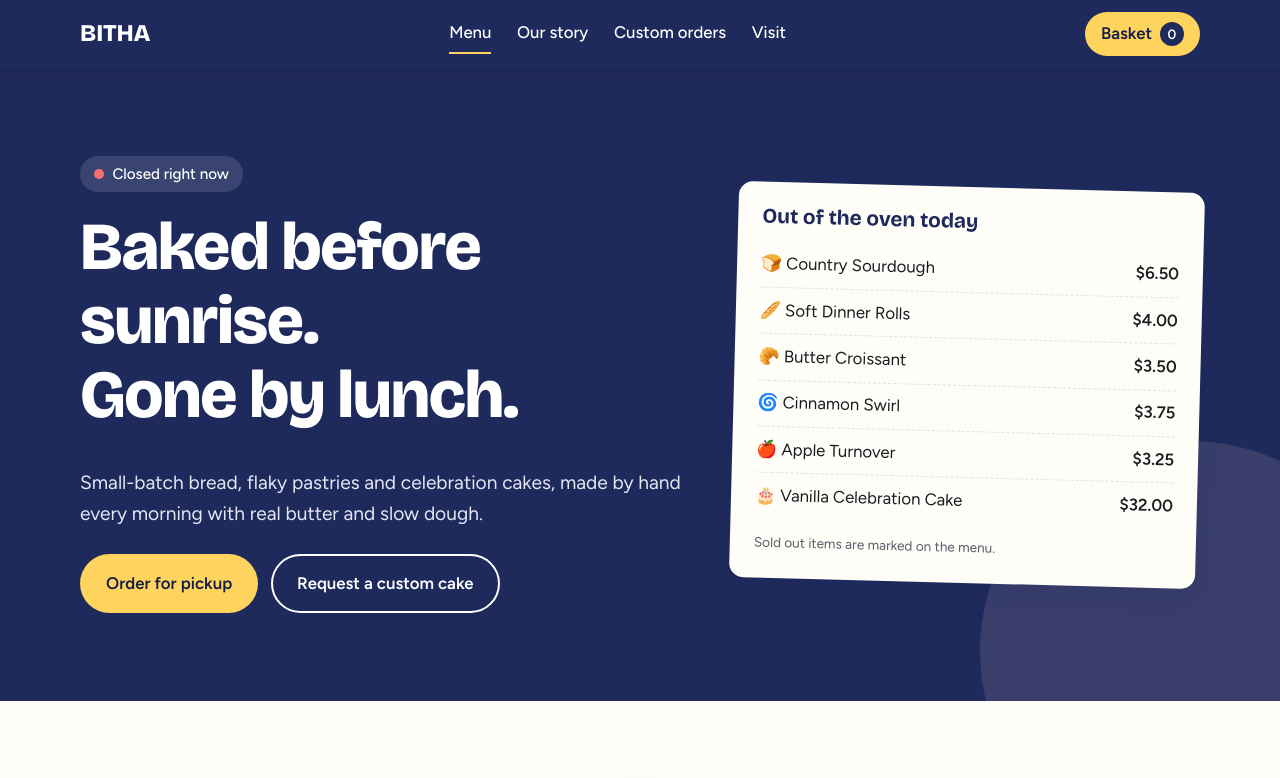
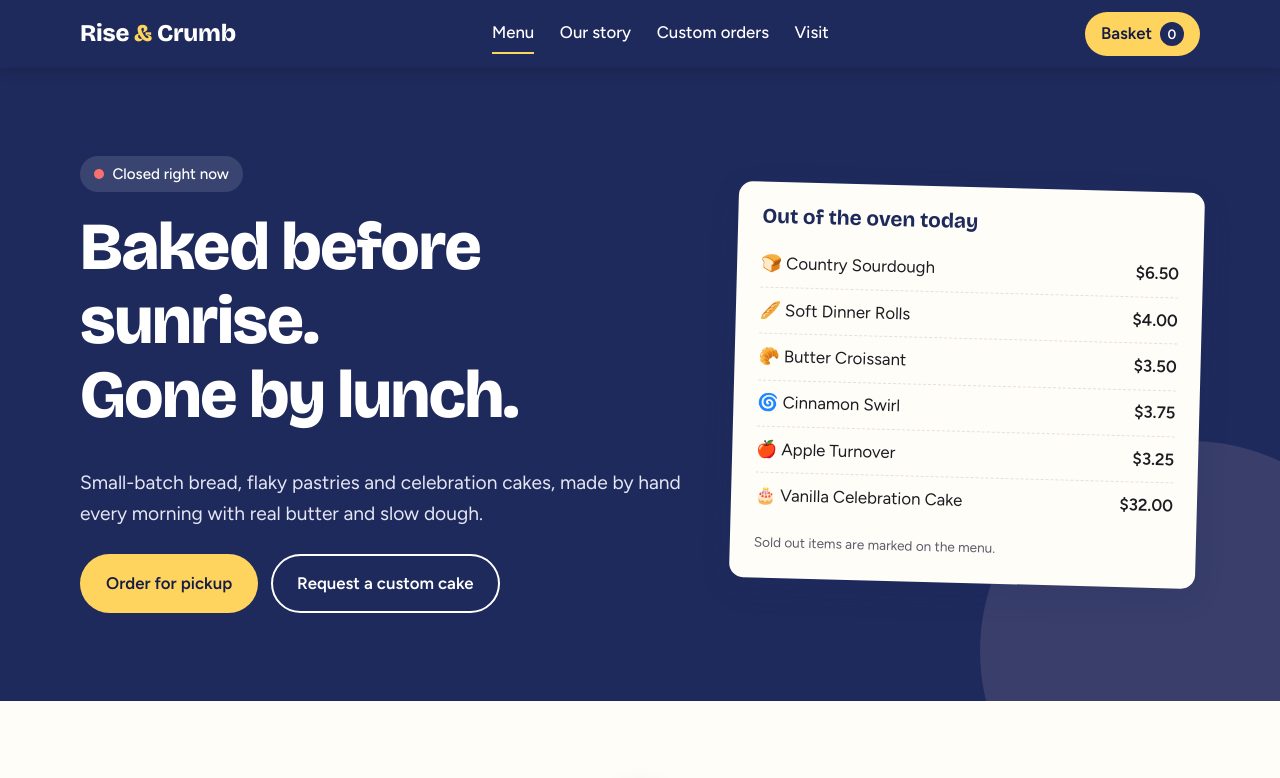
Before and after one commit to dorcassai-ux/Bakery-app, a plain HTML site: page index.html in a window 1280 px wide. Shown: the top 778 px of the page. Drawn offline with nearby package versions, Linux system fonts and the light colour scheme.

Commit message:
Update logo text in header

```diff
--- a/index.html
+++ b/index.html
@@ -15,7 +15,7 @@
 
   <header class="site-header" id="top">
     <div class="wrap bar">
-      <a class="logo" href="#top" aria-label="Rise &amp; Crumb home">BITHA</a>
+      <a class="logo" href="#top" aria-label="Rise &amp; Crumb home">Rise <span>&amp;</span> Crumb</a>
 
       <nav id="nav" class="nav" aria-label="Main">
         <a href="#menu">Menu</a>
```
